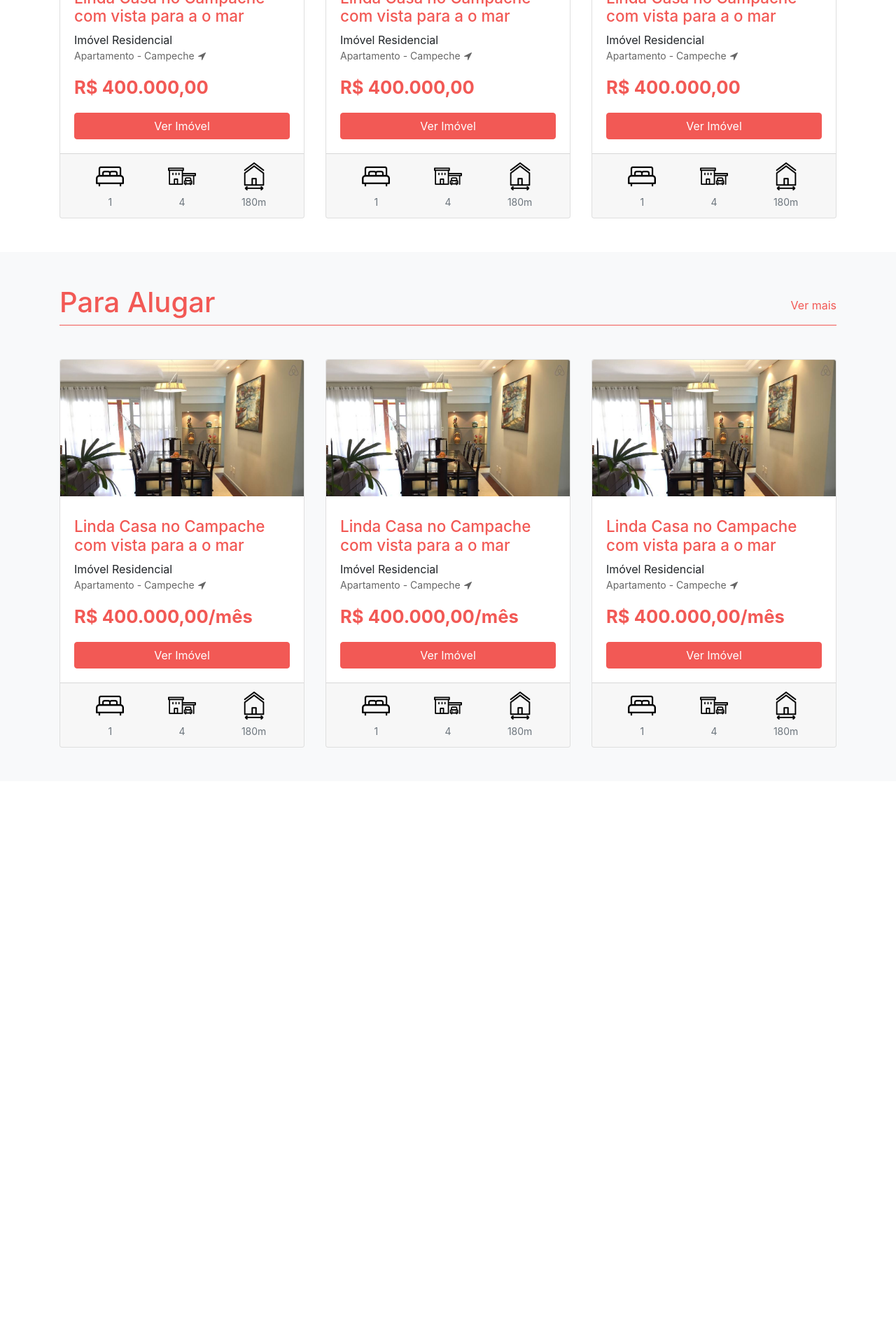
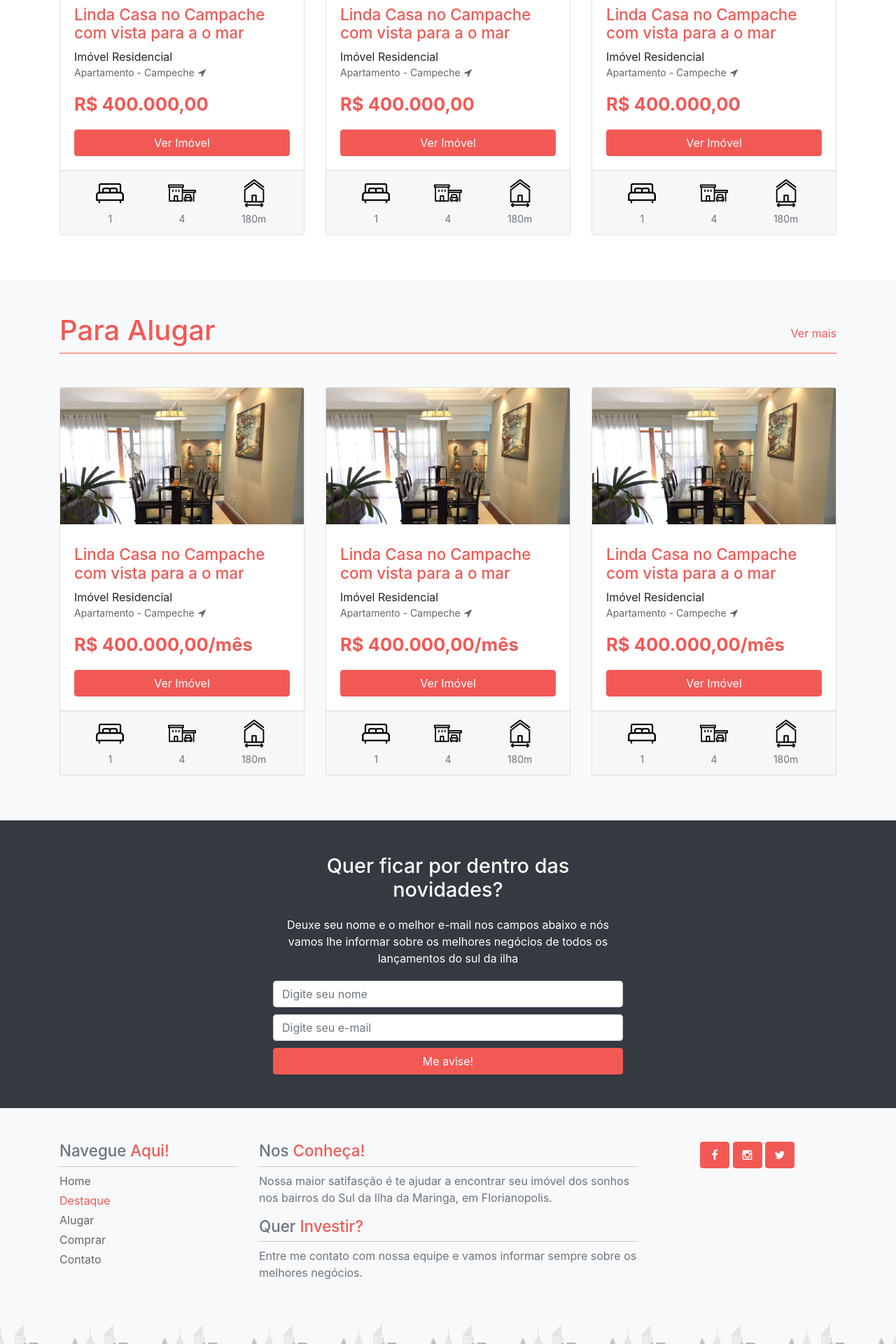
Before and after one commit to poulhenry/bootstrap_imob, a PHP site: page / in a window 1280 px wide. Shown: the part 2000-3920 px from the top of the page at 70% size. Before the commit the page ends 3068 px from the top, so only its background shows below. Run offline with PHP 8.4, Linux system fonts and the light colour scheme; style sheets or scripts are compiled from the project's sources; some libraries are stand-ins or nearby versions.

Commit message:
Add responsive page home

```diff
--- a/_cdn/css/app.css
+++ b/_cdn/css/app.css
@@ -2796,6 +2796,25 @@ select.selectpicker {
   font-size: 0.875em;
 }
 
+.main_footer h1 {
+  font-size: 1.4em;
+  border-bottom: 1px solid #ccc;
+}
+.main_footer ul {
+  padding-left: 0;
+}
+.main_footer ul li {
+  list-style: none;
+  margin-bottom: 4px;
+}
+.main_footer ul li a {
+  color: #666;
+}
+
+.main_copyright {
+  font-size: 0.875em;
+}
+
 .main_slide {
   background-image: url("../../../../bootstrap_imob/assets/images/front1.jpg");
   background-position: center 65%;
@@ -2871,4 +2890,29 @@ select.selectpicker {
   margin-bottom: 0;
 }
 
+.main_option {
+  text-align: center;
+}
+.main_option h1 {
+  display: block;
+  text-align: center;
+  font-size: 1.8em;
+  margin: 0 auto;
+  margin-bottom: 20px;
+}
+.main_option p {
+  margin: 0 auto;
+  margin-bottom: 20px;
+}
+.main_option form {
+  max-width: 600px;
+  margin: 0 auto;
+}
+.main_option input {
+  margin-bottom: 10px;
+}
+.main_option button {
+  width: 100%;
+}
+
 /*# sourceMappingURL=app.css.map */
--- a/_cdn/scss/app.scss
+++ b/_cdn/scss/app.scss
@@ -4,5 +4,7 @@
 @import "addons/font-icon-reset";
 @import "addons/bootstrap-select";
 @import "theme/header";
+@import "theme/footer";
 @import "pages/home";
 @import "fold/list-properties";
+@import "fold/optin";
--- /dev/null
+++ b/_cdn/scss/fold/_optin.scss
@@ -0,0 +1,29 @@
+.main_option {
+    text-align: center;
+
+    h1 {
+        display: block;
+        text-align: center;
+        font-size: 1.8em;
+        margin: 0 auto;
+        margin-bottom: 20px;
+    }
+
+    p {
+        margin: 0 auto;
+        margin-bottom: 20px;
+    }
+
+    form {
+        max-width: 600px;
+        margin: 0 auto;
+    }
+
+    input {
+        margin-bottom: 10px;
+    }
+
+    button {
+        width: 100%;
+    }
+}
--- /dev/null
+++ b/_cdn/scss/theme/_footer.scss
@@ -0,0 +1,22 @@
+.main_footer {
+    h1 {
+        font-size: 1.4em;
+        border-bottom: 1px solid #ccc;
+    }
+
+    ul {
+        padding-left: 0;
+        li {
+            list-style: none;
+            margin-bottom: 4px;
+
+            a {
+                color: #666;
+            }
+        }
+    }
+}
+
+.main_copyright {
+    font-size: 0.875em;
+}
--- a/index.php
+++ b/index.php
@@ -13,16 +13,16 @@
     <header class="main_header">
         <div class="header_bar bg-front">
             <div class="container">
-                <div class="row">
-                    <div class="col-4 d-flex justify-content-center align-items-center p-2 text-white">
+                <div class="row justify-content-around">
+                    <div class="d-none d-lg-flex col-lg-4 justify-content-center align-items-center p-2 text-white">
                         <i class="icon-location-arrow"></i>
-                        <p class="my-auto ml-3">Avenida Pequeno Principe, 0 Brasil/SC</p>
+                        <p class="my-auto ml-3">Av. Pequeno Principe, 0 Brasil/SC</p>
                     </div>
-                    <div class="col-4 d-flex justify-content-center align-items-center p-2 text-white">
+                    <div class="d-none d-md-flex col-md-6 col-lg-4 justify-content-center align-items-center p-2 text-white">
                         <i class="icon-clock-o"></i>
                         <p class="my-auto ml-3">Seg/Sex: 09:00h - 19:00 Sab/Dom: Plantão</p>
                     </div>
-                    <div class="col-4 d-flex justify-content-center align-items-center p-2 text-white">
+                    <div class="d-flex col-4 col-md-6 col-lg-4 justify-content-center align-items-center p-2 text-white">
                         <i class="icon-envelope"></i>
                         <p class="my-auto ml-3">contato@paulo.com.br<br>+55 (11) 3235-2352</p>
                     </div>
@@ -71,6 +71,59 @@
 
 	?>
 
+	<article class="main_option bg-dark text-white py-5">
+		<div class="container">
+			<div class="row mx-auto" style="width: 500px">
+				<h1>Quer ficar por dentro das novidades?</h1>
+				<p>Deuxe seu nome e o melhor e-mail nos campos abaixo e nós vamos lhe informar sobre os melhores negócios de todos os lançamentos do sul da ilha</p>
+				<form action="">
+					<input type="text" class="form-control" placeholder="Digite seu nome " size="50">
+					<input type="email" class="form-control" placeholder="Digite seu e-mail" size="50">
+					<button type="submit" class="btn btn-front">Me avise!</button>
+				</form>
+			</div>
+		</div>
+	</article>
+
+	<section class="main_footer bg-light" style="background: url(assets/images/footer.png) repeat-x bottom center; background-size: 10%">
+		<div class="container pt-5" style="padding-bottom: 120px">
+			<div class="row justify-content-around text-muted">
+				<div class="col-12 col-md-3 col-lg-3">
+					<h1 class="pb-2">Navegue <span class="text-front">Aqui!</span></h1>
+					<ul>
+						<li><a href="">Home</a></li>
+						<li><a href="" class="text-front">Destaque</a></li>
+						<li><a href="">Alugar</a></li>
+						<li><a href="">Comprar</a></li>
+						<li><a href="">Contato</a></li>
+					</ul>
+				</div>
+				<div class="col-12 col-md-9 col-lg-6">
+					<h1 class="pb-2">Nos <span class="text-front">Conheça!</span></h1>
+					<p>Nossa maior satifasção é te ajudar a encontrar seu imóvel dos sonhos nos bairros do Sul da Ilha da Maringa, em Florianopolis.</p>
+					<h1 class="pb-2">Quer <span class="text-front">Investir?</span></h1>
+					<p>Entre me contato com nossa equipe e vamos informar sempre sobre os melhores negócios.</p>
+				</div>
+				<div class="col-12 col-md-12 col-lg-3 text-center">
+					<button class="btn btn-front icon-facebook icon-notext"></button>
+					<button class="btn btn-front icon-instagram icon-notext"></button>
+					<button class="btn btn-front icon-twitter icon-notext"></button>
+				</div>
+			</div>
+		</div>
+	</section>
+
+	<div class="main_copyright py-3 bg-front text-white text-center">
+		<div class="container">
+			<div class="row">
+				<div class="col-12">
+					<p class="mb-0">Imobiliária | CRECI 1234 | Av. Pequeno Principe, 0 - Campeche Florianopolis/SC</p class="mb-0">
+					<p class="mb-0">Todos os direitos reservados - Paulo Santana</p>
+				</div>
+			</div>
+		</div>
+	</div>
+
     <script src="node_modules/jquery/dist/jquery.min.js"></script>
     <script src="node_modules/bootstrap/dist/js/bootstrap.bundle.min.js"></script>
 	<script src="node_modules/bootstrap-select/dist/js/bootstrap-select.min.js"></script>
--- a/widget/home.php
+++ b/widget/home.php
@@ -1,4 +1,4 @@
-<div class="main_slide">
+<div class="main_slide d-none d-md-block">
     <div class="container" style="height: 100%">
         <div class="row align-items-center" style="height: 100%">
             <div class="col-8">
@@ -14,28 +14,28 @@
     <div class="container my-5">
         <div class="row">
             <form action="" class="form-inline w-100">
-                <div class="form-group col-3">
+                <div class="form-group col-12 col-sm-6 col-lg-3">
                     <label for="search" class="mb-2">Comprar ou Alugar</label>
                     <select name="search" id="search" class="selectpicker" title="escolha...">
                         <option value="">Comprar</option>
                         <option value="">Alugar</option>
                     </select>
                 </div>
-                <div class="form-group col-3">
+                <div class="form-group col-12 col-sm-6 col-lg-3">
                     <label for="search" class="mb-2">Comprar ou Alugar</label>
                     <select name="search" id="search" class="selectpicker" title="escolha...">
                         <option value="">Comprar</option>
                         <option value="">Alugar</option>
                     </select>
                 </div>
-                <div class="form-group col-3">
+                <div class="form-group col-12 col-sm-6 col-lg-3">
                     <label for="search" class="mb-2">Comprar ou Alugar</label>
                     <select name="search" id="search" class="selectpicker" title="escolha..." multiple data-actions-box="true">
                         <option value="">Comprar</option>
                         <option value="">Alugar</option>
                     </select>
                 </div>
-                <div class="form-group col-3">
+                <div class="form-group col-12 col-sm-6 col-lg-3">
                     <label for="search" class="mb-2">Comprar ou Alugar</label>
                     <select name="search" id="search" class="selectpicker" title="escolha...">
                         <option value="">Comprar</option>
@@ -93,7 +93,7 @@
         </div>
 
         <div class="main_list_group_items mt-5 d-flex justify-content-around row">
-            <article class="main_list_group_item col-4 mb-4">
+            <article class="main_list_group_item col-12 col-md-6 col-lg-4 mb-4">
                 <a href="">
                     <div class="d-flex align-items-center justify-content-center" style="background: url('assets/images/home/cobertura_oto_1.jpg') no-repeat; background-size: cover">
                         <h2>Cobertura</h2>
@@ -101,7 +101,7 @@
                 </a>
             </article>
 
-            <article class="main_list_group_item col-4 mb-4">
+            <article class="main_list_group_item col-12 col-md-6 col-lg-4 mb-4">
                 <a href="">
                     <div class="d-flex align-items-center justify-content-center" style="background: url('assets/images/home/alto_padrao_1.jpg') no-repeat; background-size: cover">
                         <h2>Alto Padrão</h2>
@@ -109,7 +109,7 @@
                 </a>
             </article>
 
-            <article class="main_list_group_item col-4 mb-4">
+            <article class="main_list_group_item col-12 col-md-6 col-lg-4 mb-4">
                 <a href="">
                     <div class="d-flex align-items-center justify-content-center" style="background: url('assets/images/home/de_frente_pro_mar_original.jpg') no-repeat; background-size: cover">
                         <h2>De frente para o mar</h2>
@@ -117,7 +117,7 @@
                 </a>
             </article>
 
-            <article class="main_list_group_item col-4">
+            <article class="main_list_group_item col-12 col-md-6 col-lg-4 mb-4">
                 <a href="">
                     <div class="d-flex align-items-center justify-content-center" style="background: url('assets/images/home/condominio_fechado_1.jpg') no-repeat; background-size: cover">
                         <h2>Condominio</h2>
@@ -125,7 +125,7 @@
                 </a>
             </article>
 
-            <article class="main_list_group_item col-4">
+            <article class="main_list_group_item col-12 col-md-6 col-lg-4 mb-4">
                 <a href="">
                     <div class="d-flex align-items-center justify-content-center" style="background: url('assets/images/home/compacto_1.jpg') no-repeat; background-size: cover">
                         <h2>Compacto</h2>
@@ -133,7 +133,7 @@
                 </a>
             </article>
 
-            <article class="main_list_group_item col-4">
+            <article class="main_list_group_item col-12 col-md-6 col-lg-4 mb-4">
                 <a href="">
                     <div class="d-flex align-items-center justify-content-center" style="background: url('assets/images/home/sala_comercial_original.jpg') no-repeat; background-size: cover">
                         <h2>Lojas e Salas</h2>
@@ -152,7 +152,38 @@
         </div>
 
         <div class="row">
-            <article class="col-4">
+            <article class="col-12 col-md-6 col-lg-4 mb-3">
+                <div class="card main_properties_item">
+                    <div class="img-responsive-16by9">
+                        <a href="">
+                            <img src="properties/1/5a3571ab-4d76-466f-8246-eff8cb98cedd.jpg" class="card-img-top" alt="">
+                        </a>
+                    </div>
+                    <div class="card-body">
+                        <h2><a href="" class="text-front">Linda Casa no Campache com vista para a o mar</a></h2>
+                        <p class="main_properties_item_category">Imóvel Residencial</p>
+                        <p class="main_properties_item_type">Apartamento - Campeche <i class="icon-location-arrow"></i></p>
+                        <p class="main_properties_item_price text-front">R$ 400.000,00</p>
+                        <a class="btn btn-front btn-block" href="">Ver Imóvel</a>
+                    </div>
+                    <div class="card-footer text-muted d-flex mb-">
+                        <div class="col-4 main_properties_item_features text-center">
+                            <img src="assets/images/icons/bed.png" alt="" class="img-fluid">
+                            <p class="text-muted">1</p>
+                        </div>
+                        <div class="col-4 main_properties_item_features text-center">
+                            <img src="assets/images/icons/garage.png" alt="" class="img-fluid">
+                            <p class="text-muted">4</p>
+                        </div>
+                        <div class="col-4 main_properties_item_features text-center">
+                            <img src="assets/images/icons/util-area.png" alt="" class="img-fluid">
+                            <p class="text-muted">180m</p>
+                        </div>
+                    </div>
+                </div>
+            </article>
+
+            <article class="col-12 col-md-6 col-lg-4 mb-3">
                 <div class="card main_properties_item">
                     <div class="img-responsive-16by9">
                         <a href="">
@@ -183,38 +214,7 @@
                 </div>
             </article>
 
-            <article class="col-4">
-                <div class="card main_properties_item">
-                    <div class="img-responsive-16by9">
-                        <a href="">
-                            <img src="properties/1/5a3571ab-4d76-466f-8246-eff8cb98cedd.jpg" class="card-img-top" alt="">
-                        </a>
-                    </div>
-                    <div class="card-body">
-                        <h2><a href="" class="text-front">Linda Casa no Campache com vista para a o mar</a></h2>
-                        <p class="main_properties_item_category">Imóvel Residencial</p>
-                        <p class="main_properties_item_type">Apartamento - Campeche <i class="icon-location-arrow"></i></p>
-                        <p class="main_properties_item_price text-front">R$ 400.000,00</p>
-                        <a class="btn btn-front btn-block" href="">Ver Imóvel</a>
-                    </div>
-                    <div class="card-footer text-muted d-flex">
-                        <div class="col-4 main_properties_item_features text-center">
-                            <img src="assets/images/icons/bed.png" alt="" class="img-fluid">
-                            <p class="text-muted">1</p>
-                        </div>
-                        <div class="col-4 main_properties_item_features text-center">
-                            <img src="assets/images/icons/garage.png" alt="" class="img-fluid">
-                            <p class="text-muted">4</p>
-                        </div>
-                        <div class="col-4 main_properties_item_features text-center">
-                            <img src="assets/images/icons/util-area.png" alt="" class="img-fluid">
-                            <p class="text-muted">180m</p>
-                        </div>
-                    </div>
-                </div>
-            </article>
-
-            <article class="col-4">
+            <article class="col-12 col-md-6 col-lg-4 mb-3">
                 <div class="card main_properties_item">
                     <div class="img-responsive-16by9">
                         <a href="">
@@ -256,7 +256,7 @@
         </div>
 
         <div class="row">
-            <article class="col-4">
+            <article class="col-12 col-md-6 col-lg-4 mb-3">
                 <div class="card main_properties_item">
                     <div class="img-responsive-16by9">
                         <a href="">
@@ -287,7 +287,7 @@
                 </div>
             </article>
 
-            <article class="col-4">
+            <article class="col-12 col-md-6 col-lg-4 mb-3">
                 <div class="card main_properties_item">
                     <div class="img-responsive-16by9">
                         <a href="">
@@ -318,7 +318,7 @@
                 </div>
             </article>
 
-            <article class="col-4">
+            <article class="col-12 col-md-6 col-lg-4 mb-3">
                 <div class="card main_properties_item">
                     <div class="img-responsive-16by9">
                         <a href="">
@@ -351,3 +351,7 @@
         </div>
     </div>
 </section>
+
+<section>
+
+</section>
```
Also changed, not shown: 1 other file.
